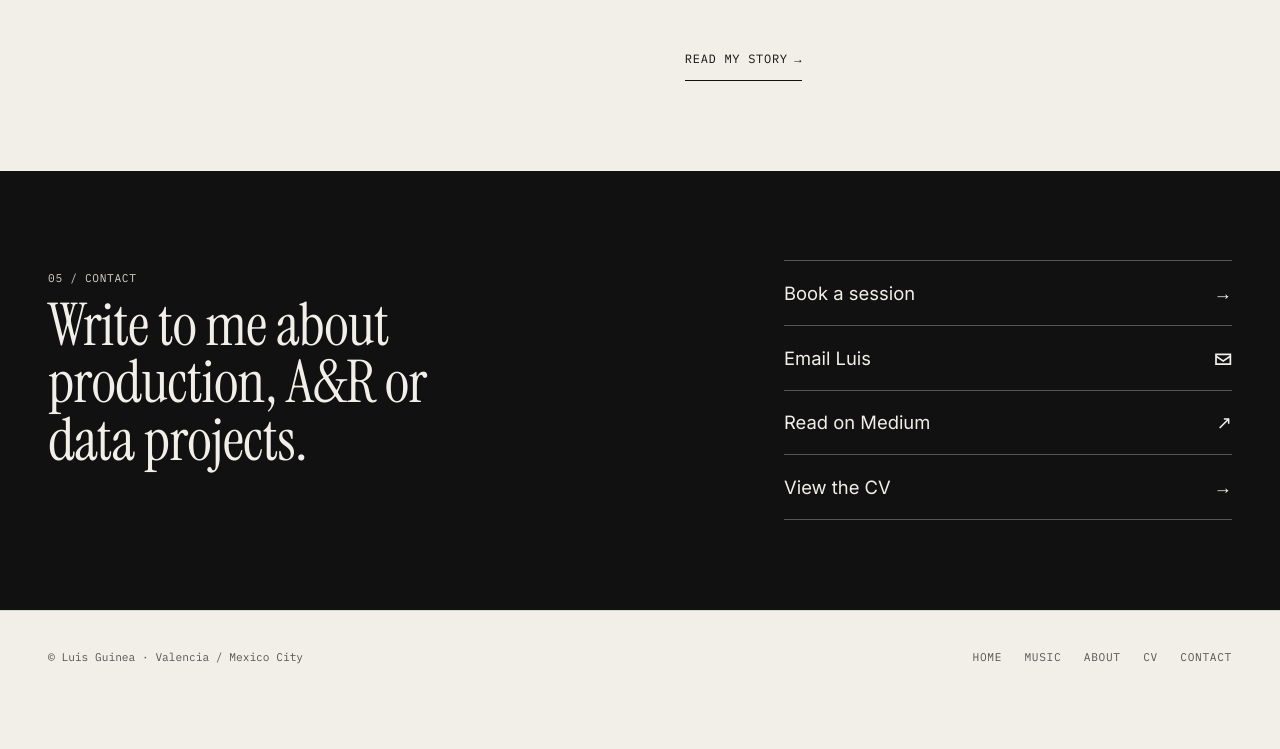
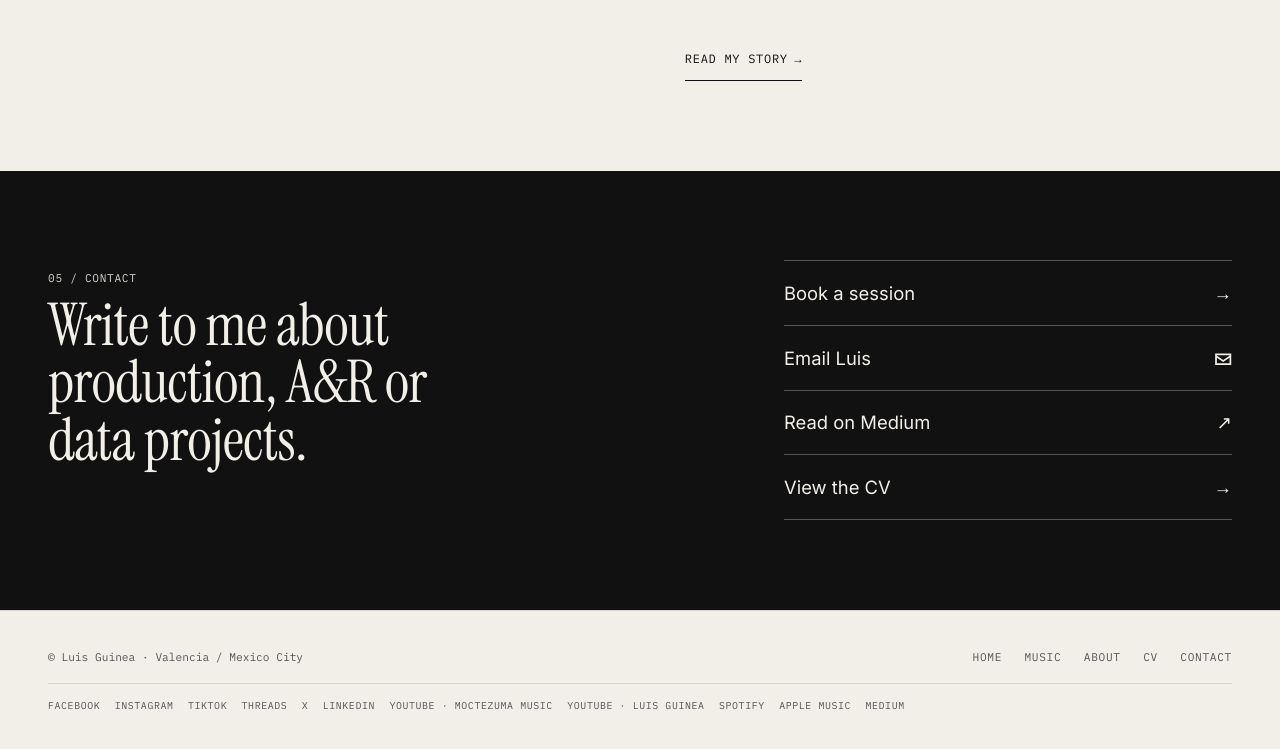
Before and after one commit to lcguinea/cv, a plain HTML site: page index.html in a window 1280 px wide. Shown: the part 6858-7607 px from the top of the page. Drawn offline with Linux system fonts and the light colour scheme.

Commit message:
feat(footer): add social and music links row with localized accessible text
Co-Authored-By: Claude Sonnet 5.5 <noreply@anthropic.com>

```diff
--- a/css/styles.css
+++ b/css/styles.css
@@ -253,6 +253,9 @@ html.js body{padding-bottom:4.5rem}
 .footer a{display:inline-flex;align-items:center;min-height:44px;text-transform:uppercase;letter-spacing:.06em;text-decoration:none}
 .footer a:hover{color:var(--accent)}
 .footer a[aria-current]{color:var(--text);text-decoration:underline;text-decoration-color:var(--accent);text-decoration-thickness:2px}
+.social-links{flex-basis:100%;border-top:1px solid var(--rule);padding-top:.35rem}
+.social-links ul{gap:0 .9rem}
+.social-links a{min-height:2rem;font-size:.62rem}
 .print-button{display:inline-flex;align-items:center;gap:.55rem;min-height:44px;margin-top:1.25rem;padding:0 1rem;border:1px solid var(--text);font:.72rem var(--mono);text-transform:uppercase;letter-spacing:.06em}
 .print-button svg{width:1rem;height:1rem;fill:currentColor;fill-rule:evenodd}
 .print-button:hover{border-color:var(--accent);color:var(--accent)}
--- a/js/site.js
+++ b/js/site.js
@@ -1,5 +1,5 @@
 // Shared behaviour for every page: translated aria-labels, theme switch, mobile menu, active navigation and the experience filter.
-// The header, footer and every link are plain HTML in each page; nothing here creates navigation.
+// The social links are injected here so the same footer row is kept across every published page.
 (function(){
   const base=window.setLanguage;
   if(base)window.setLanguage=function(next){
@@ -10,6 +10,23 @@
     document.querySelectorAll('a[data-href-en][data-href-es]').forEach(a=>{a.setAttribute('href',es?a.dataset.hrefEs:a.dataset.hrefEn);a.setAttribute('hreflang',es?'es':'en')});
     document.dispatchEvent(new CustomEvent('lg:language'));
   };
+})();
+(function(){
+  const footer=document.querySelector('.footer .footer-inner');
+  if(!footer||footer.querySelector('.social-links'))return;
+  const tab=t('ui.newTab'),labelKey='ui.footerSocial';
+  footer.innerHTML += '<nav class="social-links" aria-label="Social and music links" data-i18n-label="'+labelKey+'"><ul>'+
+    '<li><a href="https://www.facebook.com/soyluisguinea" target="_blank" rel="noopener">Facebook<span class="sr-only" data-i18n="ui.newTab">'+tab+'</span></a></li>'+
+    '<li><a href="https://www.instagram.com/soyluisguinea/" target="_blank" rel="noopener">Instagram<span class="sr-only" data-i18n="ui.newTab">'+tab+'</span></a></li>'+
+    '<li><a href="https://www.tiktok.com/@soyluisguinea" target="_blank" rel="noopener">TikTok<span class="sr-only" data-i18n="ui.newTab">'+tab+'</span></a></li>'+
+    '<li><a href="https://www.threads.com/@soyluisguinea" target="_blank" rel="noopener">Threads<span class="sr-only" data-i18n="ui.newTab">'+tab+'</span></a></li>'+
+    '<li><a href="https://x.com/soyluisguinea" target="_blank" rel="noopener">X<span class="sr-only" data-i18n="ui.newTab">'+tab+'</span></a></li>'+
+    '<li><a href="https://www.linkedin.com/in/lcguinea/" target="_blank" rel="noopener">LinkedIn<span class="sr-only" data-i18n="ui.newTab">'+tab+'</span></a></li>'+
+    '<li><a href="https://www.youtube.com/@MoctezumaMusic" target="_blank" rel="noopener">YouTube · Moctezuma Music<span class="sr-only" data-i18n="ui.newTab">'+tab+'</span></a></li>'+
+    '<li><a href="https://www.youtube.com/@LuisGuinea" target="_blank" rel="noopener">YouTube · Luis Guinea<span class="sr-only" data-i18n="ui.newTab">'+tab+'</span></a></li>'+
+    '<li><a href="https://open.spotify.com/artist/1WRKrGxFosVscUFGLRkW2L" target="_blank" rel="noopener">Spotify<span class="sr-only" data-i18n="ui.newTab">'+tab+'</span></a></li>'+
+    '<li><a href="https://music.apple.com/gb/artist/luis-guinea/869634170" target="_blank" rel="noopener">Apple Music<span class="sr-only" data-i18n="ui.newTab">'+tab+'</span></a></li>'+
+    '<li><a href="https://medium.com/@soyluisguinea" target="_blank" rel="noopener">Medium<span class="sr-only" data-i18n="ui.newTab">'+tab+'</span></a></li></ul></nav>';
 })();
 (function(){
   const root=document.documentElement;
```
Also changed, not shown: js/strings.js.
